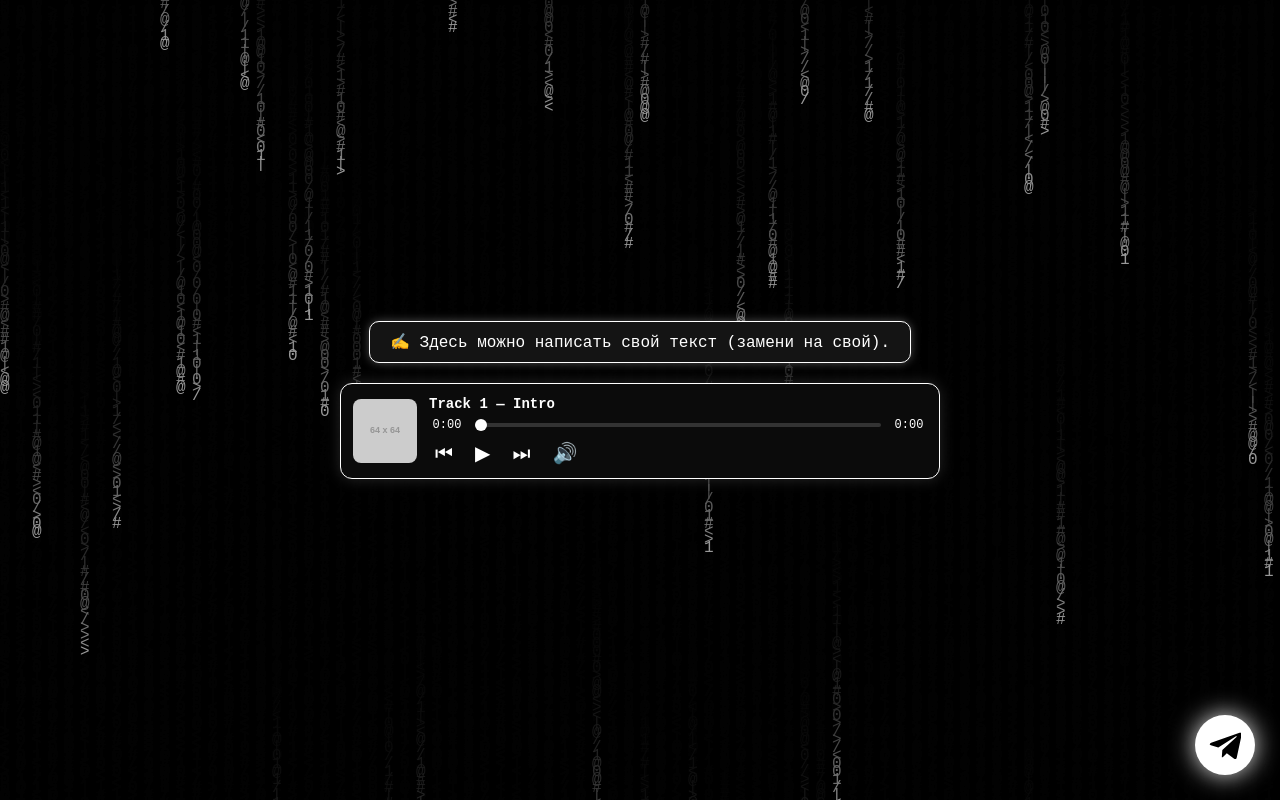
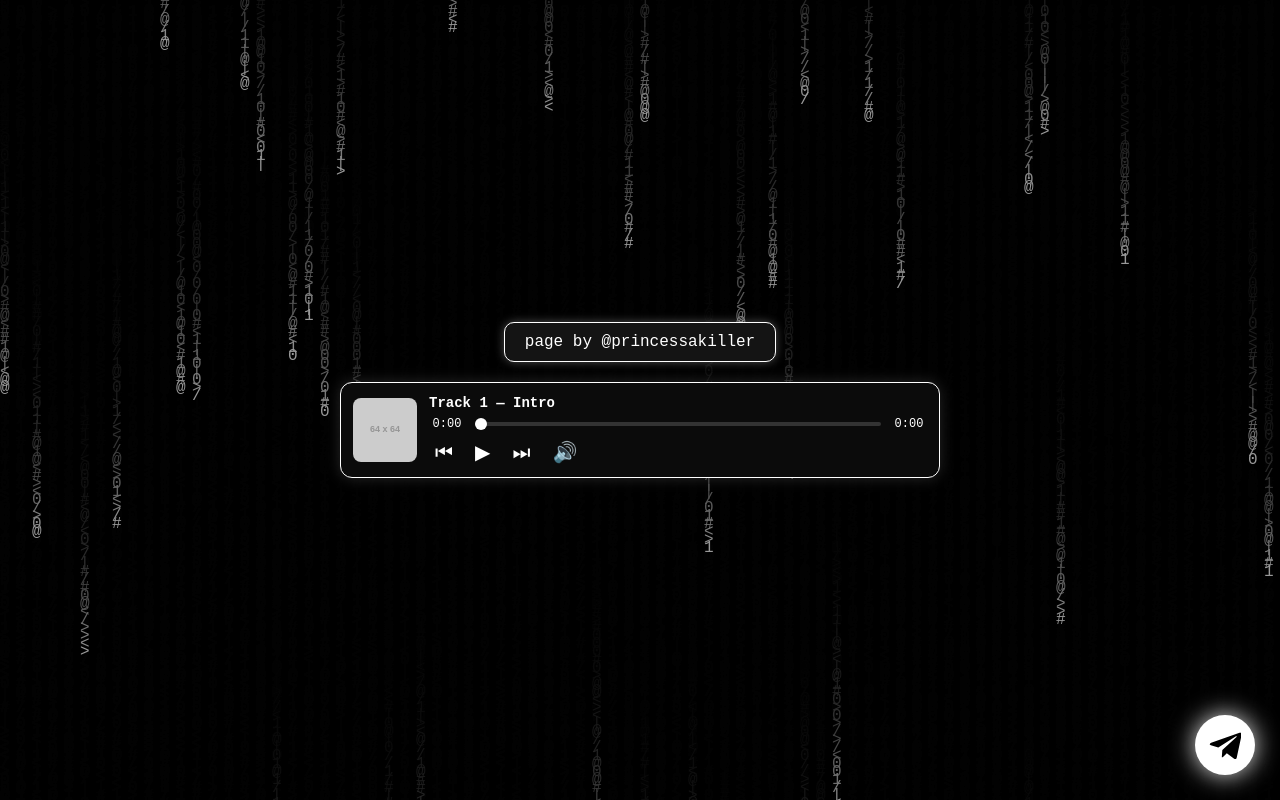
Before and after one commit to princessakiller/princessa, a plain HTML site: page index.html in a window 1280 px wide. Drawn offline with Linux system fonts and the light colour scheme; placeholder pictures from the web are drawn by us.

Commit message:
Update index.html

```diff
--- a/index.html
+++ b/index.html
@@ -3,7 +3,7 @@
 <head>
 <meta charset="utf-8" />
 <meta name="viewport" content="width=device-width,initial-scale=1" />
-<title>Hacker Music Player</title>
+<title>@princessakiller page</title>
 <style>
   :root{
     --hack-main:#ffffff;   /* теперь символы и текст белые */
@@ -119,7 +119,7 @@
 <div class="wrap">
   <!-- окно для текста -->
   <div class="note">
-    ✍ Здесь можно написать свой текст (замени на свой).
+    page by @princessakiller
   </div>
 
   <!-- карточка плеера -->
```
